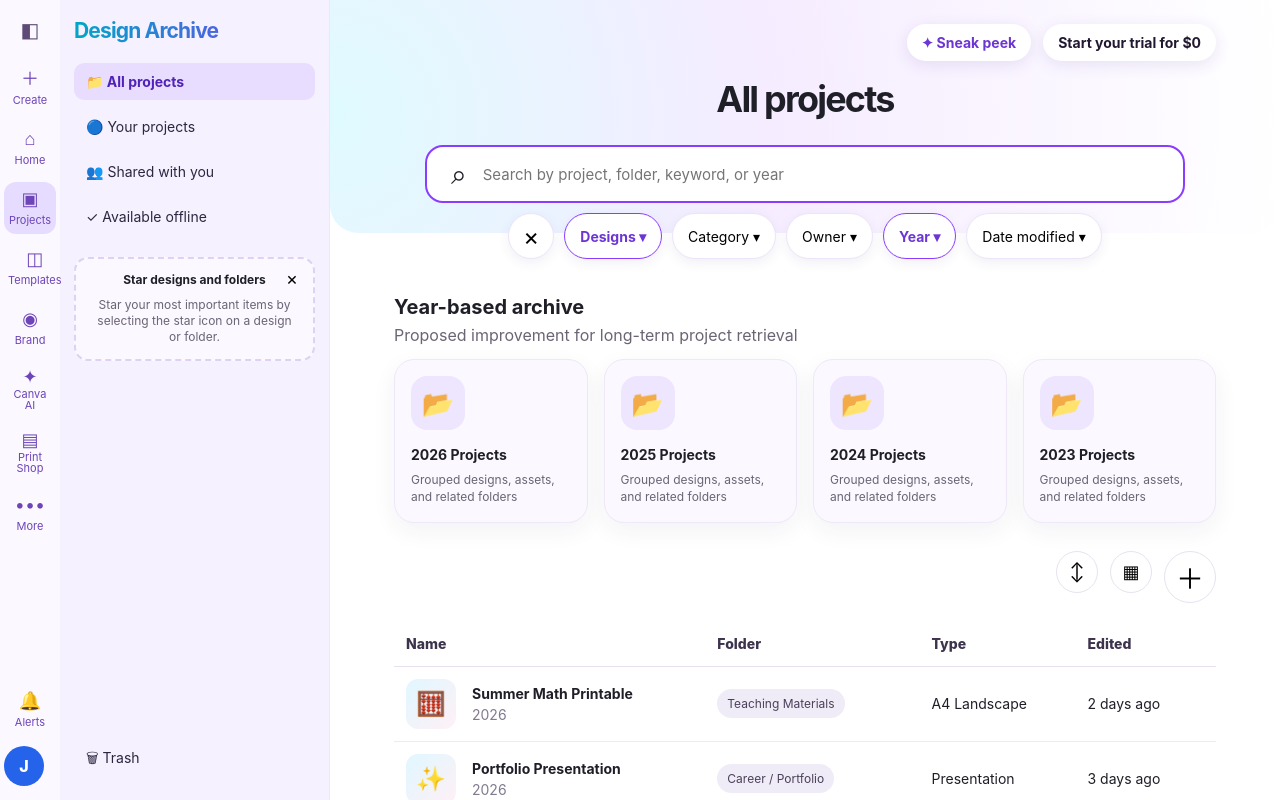
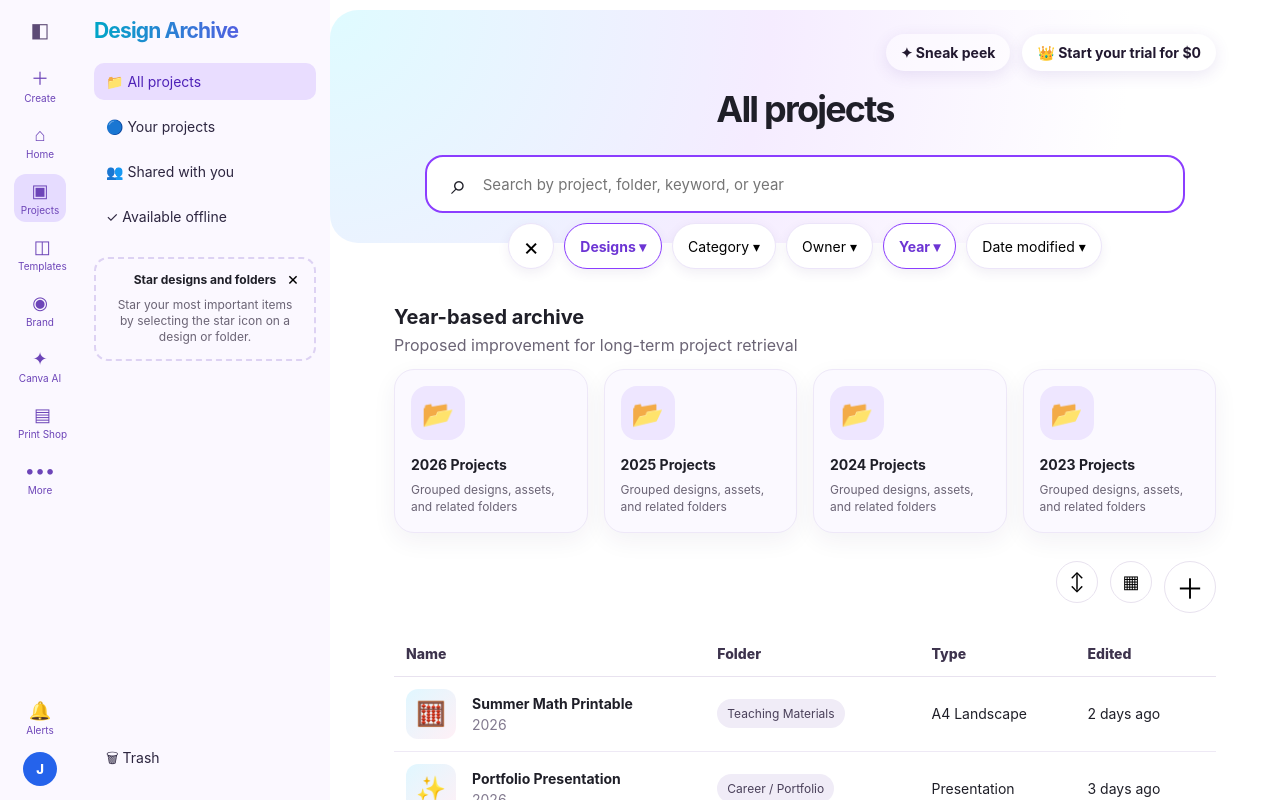
Before and after one commit to jesstasha/canva-projects-redesign, a React (Vite) app: page / in a window 1280 px wide. Built offline with nearby package versions, Linux system fonts and the light colour scheme.

Commit message:
style: refine Canva-style layout

```diff
--- a/src/App.css
+++ b/src/App.css
@@ -33,8 +33,8 @@ button {
   width: 330px;
   min-height: 100vh;
   display: flex;
-  background: #f6f1ff;
-  border-right: 1px solid #eee6ff;
+  background: #fbf8ff;
+  border-right: none;
   flex-shrink: 0;
 }
 .sidebar.collapsed {
@@ -58,7 +58,7 @@ button {
 }
 
 .iconRail {
-  width: 60px;
+  width: 80px;
   padding: 14px 3px;
   display: flex;
   flex-direction: column;
@@ -68,13 +68,13 @@ button {
 }
 .railItem {
   width: 52px;
-  min-height: 52px;
+  min-height: 48px;
   border-radius: 12px;
   background: transparent;
   color: #6d45b8;
   display: grid;
   place-items: center;
-  gap: 3px;
+  gap: 2px;
   padding: 6px 4px;
 }
 .railItem:hover,
@@ -88,8 +88,10 @@ button {
 }
 
 .railLabel {
-  font-size: 11px;
+  font-size: 10px;
   line-height: 1;
+  text-align: center;
+  white-space: nowrap;
 }
 
 이러면 원
@@ -125,12 +127,16 @@ button {
 
 
 .profileButton {
-  width: 40px;
-  height: 40px;
+  width: 34px;
+  height: 34px;
   border-radius: 50%;
   background: #2563eb;
   color: white;
   font-weight: 800;
+  font-size: 13px;
+  display: grid;
+  place-items: center;
+  justify-self: center;
 }
 
 .projectNav {
@@ -169,7 +175,6 @@ button {
 .navItem.selected {
   background: #e9ddff;
   color: #4f22b8;
-  font-weight: 700;
 }
 
 .tipCard {
@@ -203,12 +208,18 @@ button {
 
 .trash {
   margin-top: auto;
+  width: 100%;
   text-align: left;
   padding: 10px 12px;
-  border-radius: 12px;
+  border-radius: 10px;
   font-size: 14px;
   background: transparent;
   color: #2d2640;
+}
+
+.trash:hover {
+  background: #e9ddff;
+  color: #4f22b8;
 }
 
 /* Main */
@@ -223,9 +234,12 @@ button {
 }
 
 .hero {
-  min-height: 210px;
+  margin-top: 10px;
+  margin-left: 0;
+  min-height: 230px;
   padding: 24px 64px 30px;
-  background: radial-gradient(circle at left, #dffbff 0, #f5ecff 45%, #fff 100%);
+  background: radial-gradient(circle at left top, #dffbff 0%, #f5ecff 45%, #ffffff 82%);
+  border-top-left-radius: 28px;
   border-bottom-left-radius: 28px;
   border-bottom-right-radius: 28px;
 }
@@ -240,18 +254,28 @@ button {
 .trialButton {
   padding: 10px 15px;
   border-radius: 999px;
-  background: white;
   box-shadow: 0 4px 16px rgba(91, 56, 168, 0.12);
   font-weight: 700;
   font-size: 14px;
+  transition: background 0.15s ease;
 }
 
 .softButton {
-  color: #6d35d4;
+  background: rgba(255, 255, 255, 0.62);
+  color: #221930;
+}
+
+.softButton:hover {
+  background: white;
 }
 
 .trialButton {
+  background: white;
   color: #221930;
+}
+
+.trialButton:hover {
+  background: rgba(255, 255, 255, 0.62);
 }
 
 .hero h2 {
@@ -507,3 +531,74 @@ button {
   display: grid;
   gap: 10px;
 }
+/* --- Button override fix --- */
+
+.softButton,
+.trialButton {
+  padding: 10px 15px;
+  border-radius: 999px;
+  box-shadow: 0 4px 16px rgba(91, 56, 168, 0.12);
+  font-weight: 700;
+  font-size: 14px;
+  transition: background 0.15s ease;
+}
+
+.softButton {
+  background: rgba(255, 255, 255, 0.6);
+  color: #221930;
+}
+
+.softButton:hover {
+  background: white;
+}
+
+.trialButton {
+  background: white;
+  color: #221930;
+}
+
+.trialButton:hover {
+  background: rgba(255, 255, 255, 0.6);
+}
+
+
+/* --- Stronger button hover contrast --- */
+
+.softButton {
+  background: rgba(255, 255, 255, 0.38);
+  color: #221930;
+}
+
+.softButton:hover {
+  background: #ffffff;
+}
+
+.trialButton {
+  background: #ffffff;
+  color: #221930;
+}
+
+.trialButton:hover {
+  background: rgba(255, 255, 255, 0.38);
+}
+
+
+/* --- Stronger button hover contrast --- */
+
+.softButton {
+  background: rgba(255, 255, 255, 0.38);
+  color: #221930;
+}
+
+.softButton:hover {
+  background: #ffffff;
+}
+
+.trialButton {
+  background: #ffffff;
+  color: #221930;
+}
+
+.trialButton:hover {
+  background: rgba(255, 255, 255, 0.38);
+}
--- a/src/App.jsx
+++ b/src/App.jsx
@@ -149,7 +149,7 @@ function TopHero() {
     <section className="hero">
       <div className="heroActions">
         <button className="softButton">✦ Sneak peek</button>
-        <button className="trialButton">Start your trial for $0</button>
+        <button className="trialButton">👑 Start your trial for $0</button>
       </div>
 
       <h2>All projects</h2>
```
